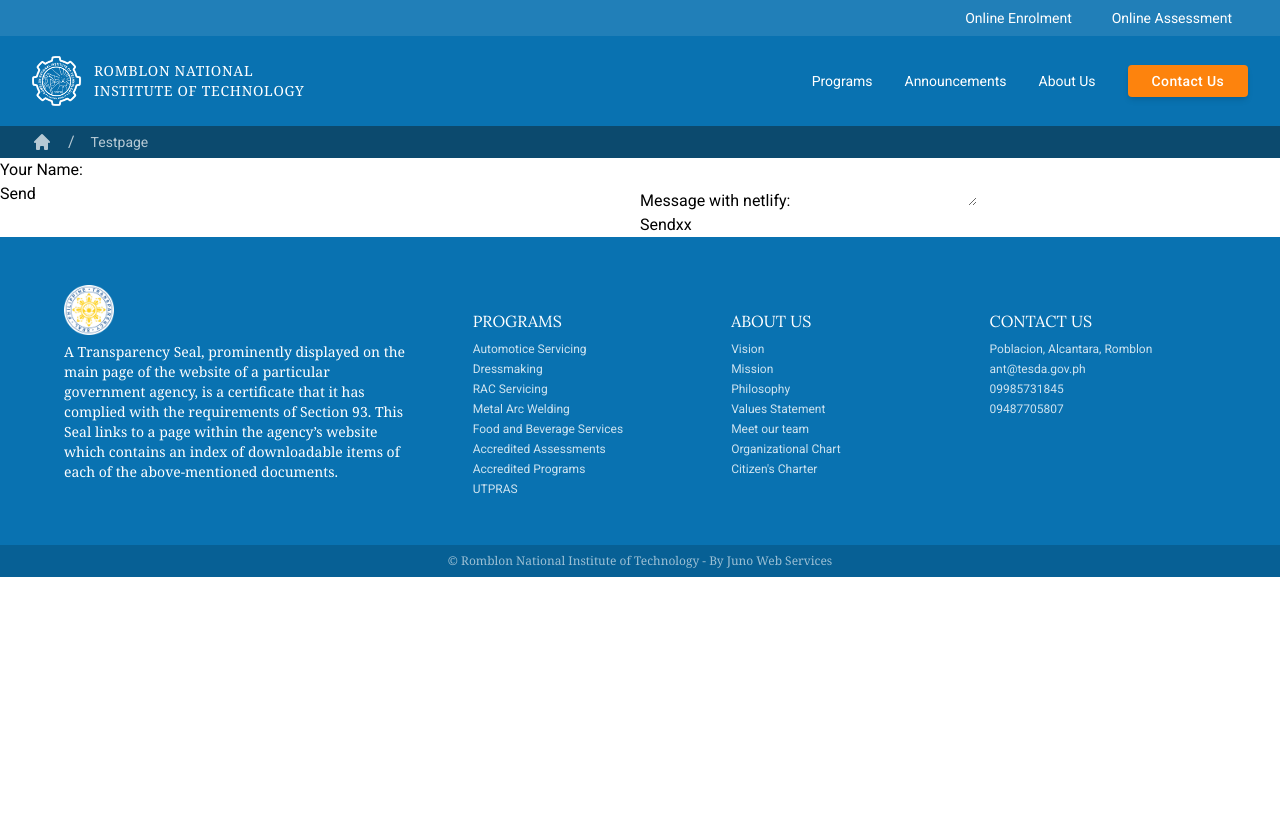
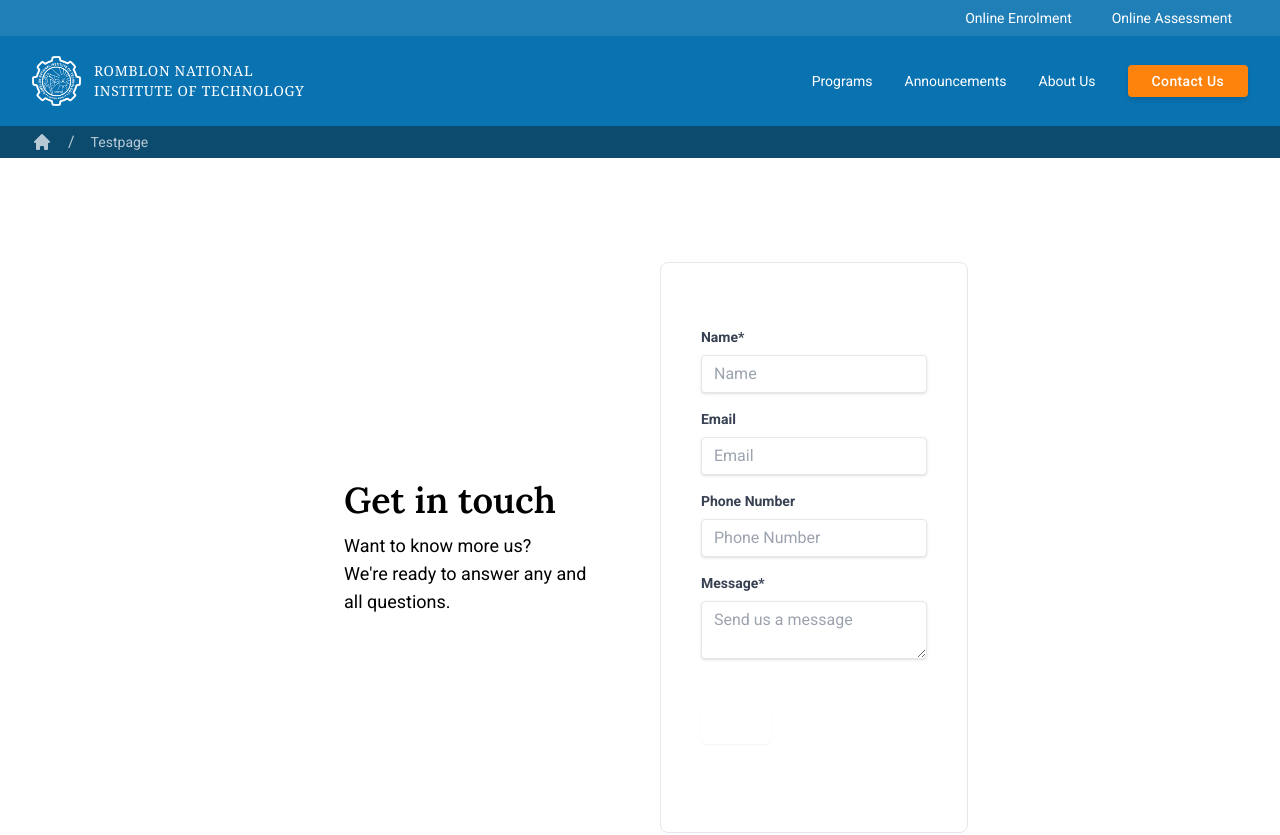
Before and after one commit to esculturajerome/rnit, a Next.js app: page /testpage in a window 1280 px wide. Shown: the top 835 px of the page. Before the commit the page ends 800 px from the top, so only its background shows below. Built offline with nearby package versions, Linux system fonts and the light colour scheme.

Commit message:
Test Forms

```diff
--- a/components/ContactForm.js
+++ b/components/ContactForm.js
@@ -1,11 +1,26 @@
 const ContactForm = () => {
   return (
     <div id="contact">
-      <form name="Contact Form" netlify>
-        <input type="hidden" name="contact-form" value="Contact Form" />
+      <form
+        data-netlify="true"
+        method="post"
+        name="RNIT Contact Form"
+        data-netlify-honeypot="bot-field"
+        action="/success"
+      >
+        <input type="hidden" name="contact-form" value="RNIT Contact Form" />
         <div hidden>
           <input name="bot-field" />
         </div>
+        {/* <form name="RNIT Contact Form" netlify> */}
+        {/* <input
+          type="hidden"
+          name="rnit-contact-form"
+          value="RNIT Contact Form"
+        /> */}
+        {/* <div hidden>
+          <input name="bot-field" />
+        </div> */}
         <div className="mb-1 sm:mb-2">
           <label className="inline-block mb-1 font-medium" htmlFor="username">
             Name*
--- /dev/null
+++ b/components/GetInTouch.js
@@ -0,0 +1,109 @@
+import React from "react";
+import Button from "./Button";
+
+function GetInTouch() {
+  return (
+    <div
+      className="lg:flex lg:flex-col items-center px-3 py-10    bg-gradient-to-t from-mainBg to-secondaryBg"
+      id="contact"
+    >
+      <div className="grid lg:grid-cols-2 lg:gap-10 lg:items-center lg:w-9/12 max-w-[1600px] mx-auto">
+        <div className="px-8 mb-8 lg:mb-0">
+          <h2 className="text-2xl md:text-3xl lg:text-4xl lg:font-semibold text-mainTextColor">
+            Get in touch
+          </h2>
+          <p className="md:text-lg mt-3 text-secondaryTextColor">
+            Want to know more us? <br /> We're ready to answer any and all
+            questions.
+          </p>
+        </div>
+        <div className="py-10 px-2 bg-white rounded-lg border ">
+          <form
+            className="px-8 pt-6 pb-8 mb-4"
+            data-netlify="true"
+            method="post"
+            name="Contact Form"
+            data-netlify-honeypot="bot-field"
+          >
+            <input type="hidden" name="contact-form" value="Contact Form" />
+            <div hidden>
+              <input name="bot-field" />
+            </div>
+            <div className="mb-4">
+              <label
+                className="block text-gray-700 text-sm font-bold mb-2"
+                htmlFor="username"
+              >
+                Name*
+              </label>
+              <input
+                className="shadow appearance-none border rounded w-full py-2 px-3 text-gray-700 leading-tight focus:outline-none focus:shadow-outline"
+                id="username"
+                type="text"
+                placeholder="Name"
+                required
+                name="Name"
+              />
+            </div>
+            <div className="mb-4">
+              <label
+                className="block text-gray-700 text-sm font-bold mb-2"
+                htmlFor="email"
+              >
+                Email
+              </label>
+              <input
+                className="shadow appearance-none border rounded w-full py-2 px-3 text-gray-700 leading-tight focus:outline-none focus:shadow-outline"
+                id="email"
+                type="text"
+                placeholder="Email"
+                name="Email"
+              />
+            </div>
+            <div className="mb-4">
+              <label
+                className="block text-gray-700 text-sm font-bold mb-2"
+                htmlFor="number"
+              >
+                Phone Number
+              </label>
+              <input
+                className="shadow appearance-none border rounded w-full py-2 px-3 text-gray-700 leading-tight focus:outline-none focus:shadow-outline"
+                id="number"
+                type="text"
+                placeholder="Phone Number"
+                name="Number"
+              />
+            </div>
+            <div className="mb-6">
+              <label
+                className="block text-gray-700 text-sm font-bold mb-2"
+                htmlFor="message"
+              >
+                Message*
+              </label>
+              <textarea
+                className="shadow appearance-none border rounded w-full py-2 px-3 text-gray-700 mb-3 leading-tight focus:outline-none focus:shadow-outline"
+                id="message"
+                type="text"
+                name="Message"
+                required
+                placeholder="Send us a message"
+              />
+            </div>
+            <div className="flex items-center justify-between">
+              <button
+                className="whitespace-nowrap inline-flex items-center justify-center px-4 py-2 border border-transparent rounded-md shadow-sm text-base font-medium text-white bg-mainColor hover:bg-mainColor-dark"
+                type="submit"
+              >
+                Send
+              </button>
+            </div>
+          </form>
+        </div>
+      </div>
+    </div>
+  );
+}
+
+export default GetInTouch;
--- a/pages/testpage.js
+++ b/pages/testpage.js
@@ -1,6 +1,7 @@
 import Nav from "../components/Nav";
 import Footer from "../components/Footer";
 import Head from "next/head";
+import GetInTouch from "../components/GetInTouch";
 
 function TestPage() {
   return (
@@ -24,37 +25,8 @@ function TestPage() {
         />
       </Head>
       <Nav />
-      <div className="grid grid-cols-2">
-        <form name="contact" method="POST" data-netlify="true">
-          <input
-            type="hidden"
-            name="subject"
-            value="Sales inquiry from mysitename.netlify.app"
-          />
-          <p>
-            <label>
-              Your Name: <input type="text" name="name" />
-            </label>
-          </p>
-          <p>
-            <button type="submit">Send</button>
-          </p>
-        </form>
-        <form name="contact" netlify>
-          <input
-            type="hidden"
-            name="test"
-            value="Sales inquiry from mysitename.netlify.app"
-          />
-          <p>
-            <label>
-              Message with netlify: <textarea name="message"></textarea>
-            </label>
-          </p>
-          <p>
-            <button type="submit">Sendxx</button>
-          </p>
-        </form>
+      <div className="grid  place-content-center p-16">
+        <GetInTouch />
       </div>
 
       <Footer />
```
